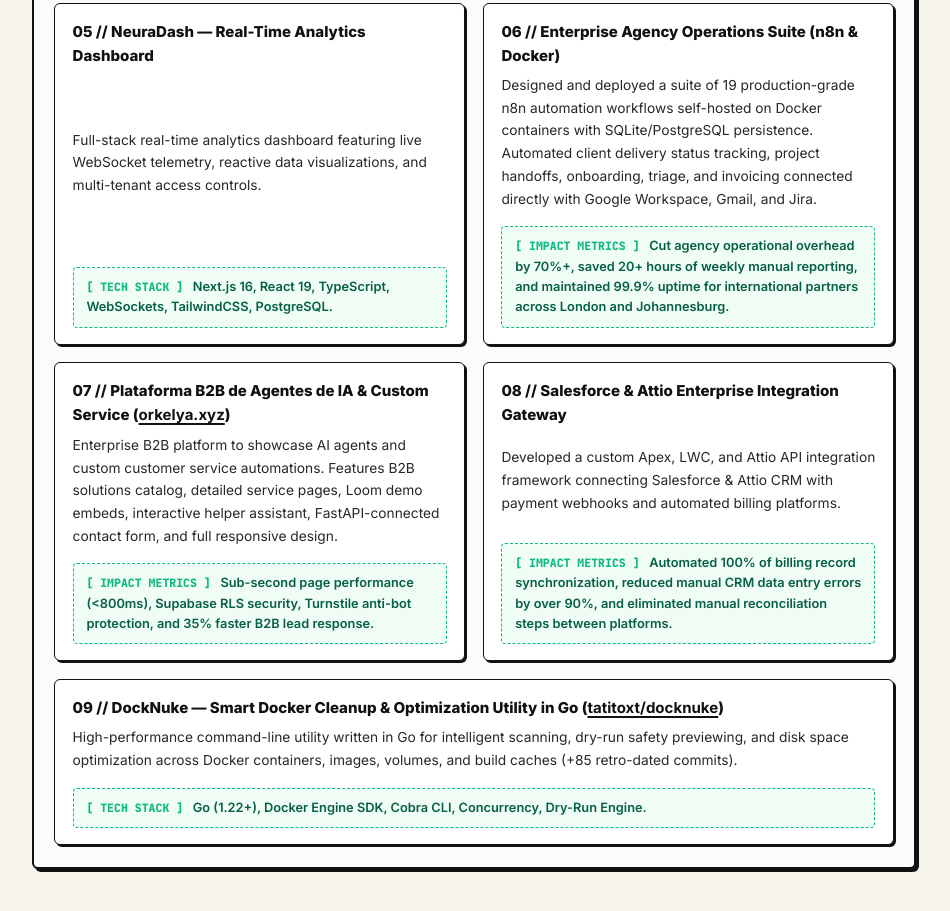
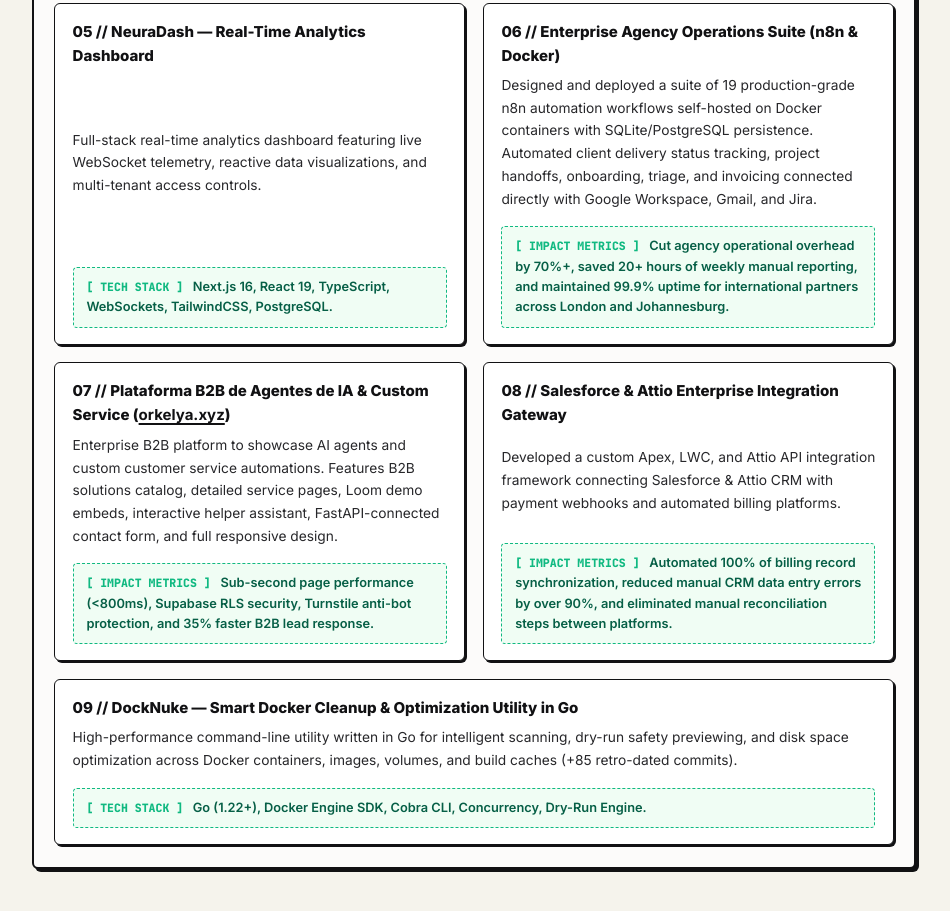
Before and after one commit to tatitoxt/Personal-Page, a plain HTML site: page resume-app/index.html in a window 1280 px wide. Shown: the part 2316-3227 px from the top of the page, without its empty margins (328-1278 px from the left). Drawn offline with Linux system fonts and the light colour scheme; a script that the page names is missing.

Commit message:
fix(web): remove tatitoxt/docknuke repo link from index.html

```diff
--- a/resume-app/index.html
+++ b/resume-app/index.html
@@ -434,7 +434,7 @@
                 </li>
 
                 <li>
-                  <strong class="proj-title">09 // DockNuke — Smart Docker Cleanup & Optimization Utility in Go (<a href="https://github.com/tatitoxt/docknuke" target="_blank">tatitoxt/docknuke</a>)</strong>
+                  <strong class="proj-title">09 // DockNuke — Smart Docker Cleanup & Optimization Utility in Go</strong>
                   <p class="lang-content-en">High-performance command-line utility written in Go for intelligent scanning, dry-run safety previewing, and disk space optimization across Docker containers, images, volumes, and build caches (+85 retro-dated commits).</p>
                   <p class="lang-content-es">Utilidad de línea de comandos en Go de alto rendimiento para escaneo inteligente, previsualización en modo dry-run y optimización de espacio en disco en contenedores, imágenes, volúmenes y cachés de Docker (+85 commits retroactivos).</p>
                   <div class="project-impact-box">
@@ -554,7 +554,7 @@
             <li><strong>TermaAI:</strong> Interactive command-line terminal AI assistant for safe Bash script generation (Python, Rich CLI, OpenAI).</li>
             <li><strong>FastVault:</strong> Ultra-fast encrypted secrets manager in Rust with AES-256-GCM and Argon2id key derivation (Rust, Cargo).</li>
             <li><strong>Gatekeeper-Proxy (tatitoxt/gatekeeper-proxy):</strong> Dynamic reverse proxy with WAF security firewall & sliding-window rate limiting (TypeScript, Node.js, Docker).</li>
-            <li><strong>DockNuke (tatitoxt/docknuke):</strong> High-performance Docker cleanup & disk optimization utility in Go (+85 retro commits).</li>
+            <li><strong>DockNuke:</strong> High-performance Docker cleanup & disk optimization utility in Go (+85 retro commits).</li>
             <li><strong>NeuraDash (tatitoxt/neuradash):</strong> Real-time WebSocket analytics dashboard (Next.js 16, React 19, WebSockets, PostgreSQL).</li>
           </ul>
           <ul class="bullet-list lang-content-es">
@@ -562,7 +562,7 @@
             <li><strong>TermaAI (tatitoxt/terma-ai):</strong> Asistente interactivo de terminal para generación segura de scripts en Bash (Python, Rich CLI, OpenAI).</li>
             <li><strong>FastVault (tatitoxt/fastvault):</strong> Gestor encriptado ultrarrápido de secretos en Rust con AES-256-GCM y Argon2id (Rust, Cargo).</li>
             <li><strong>Gatekeeper-Proxy (tatitoxt/gatekeeper-proxy):</strong> Reverse proxy dinámico con firewall WAF de seguridad y rate limiting de ventana deslizante (TypeScript, Node.js, Docker).</li>
-            <li><strong>DockNuke (tatitoxt/docknuke):</strong> Utilidad en Go para limpieza inteligente y optimización de entornos Docker (+85 commits retroactivos).</li>
+            <li><strong>DockNuke:</strong> Utilidad en Go para limpieza inteligente y optimización de entornos Docker (+85 commits retroactivos).</li>
             <li><strong>NeuraDash (tatitoxt/neuradash):</strong> Dashboard analítico en tiempo real vía WebSockets (Next.js 16, React 19, WebSockets, PostgreSQL).</li>
           </ul>
         </section>
```
